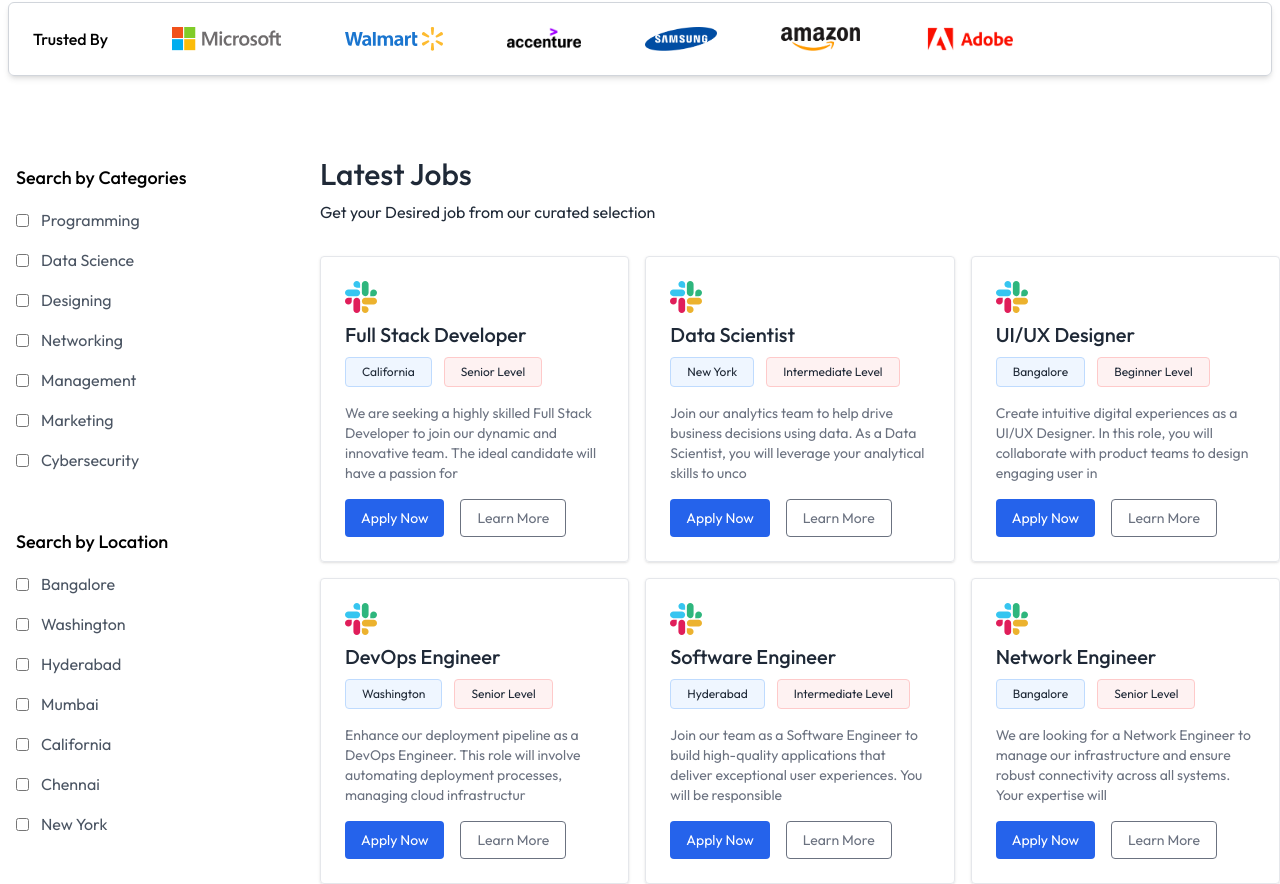
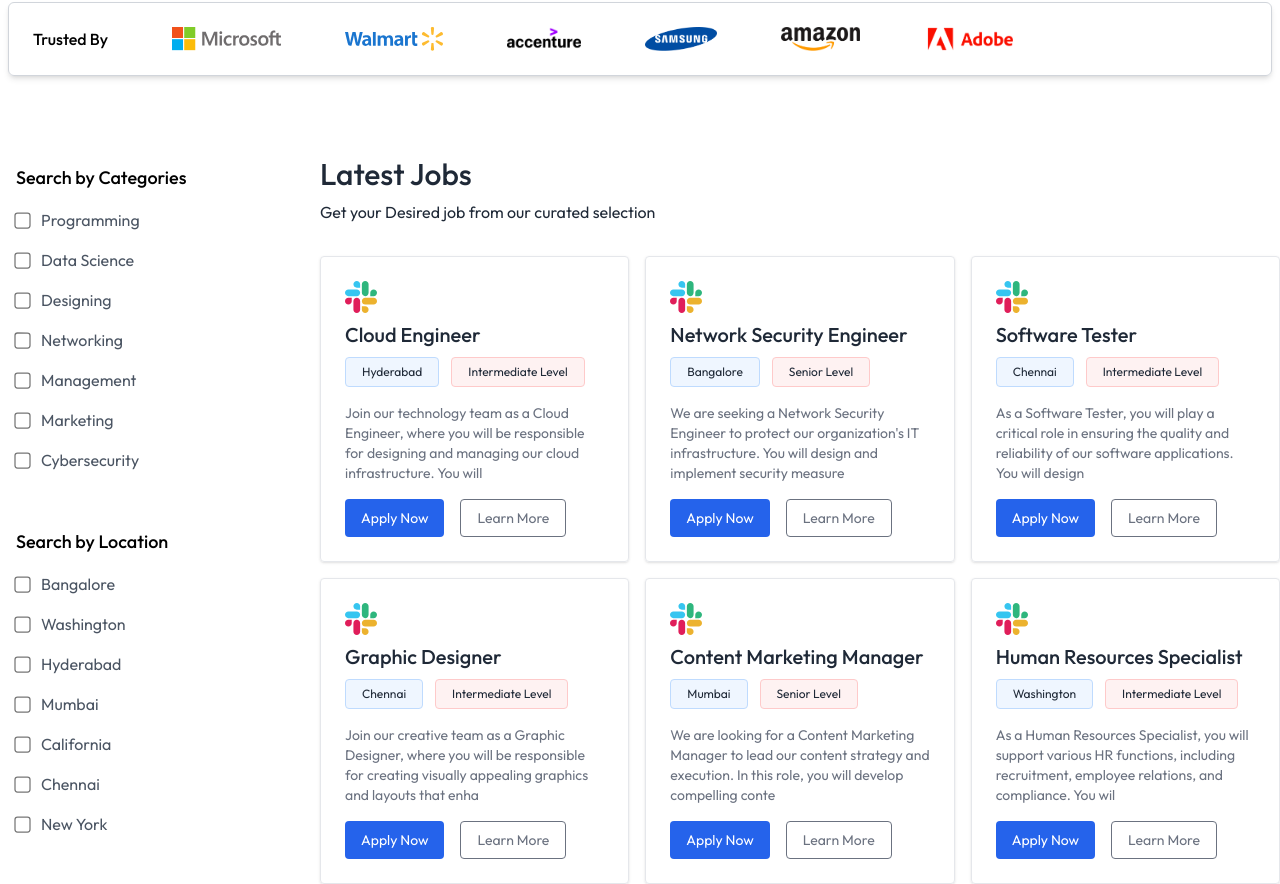
Before and after one commit to Prince-Singh-Dev/JobSphere, a React (Vite) app in the folder client/: page / in a window 1280 px wide. Shown: the part 434-1318 px from the top of the page. Built offline with nearby package versions, Linux system fonts and the light colour scheme; no server answers.

Commit message:
completed the serach and filter logic

```diff
--- a/client/src/components/JobListing.jsx
+++ b/client/src/components/JobListing.jsx
@@ -1,13 +1,40 @@
-import React, { useContext, useState } from 'react'
+import React, { useContext, useEffect, useState } from 'react'
 import { AppContext } from '../context/AppContext'
 import { assets, JobCategories, JobLocations } from '../assets/assets'
 import JobCard from './JobCard'
 
 const JobListing = () => {
 
-    const {isSearched , searchFIlter , setSearchFilter , jobs} = useContext(AppContext)
+    const {isSearched , searchFilter , setSearchFilter , jobs} = useContext(AppContext)
     const [showFilter , setShowFilter] = useState(false);
     const [currentPage , setCurrentPage] = useState(1)
+    const [selectedCategories , setSelectedCategories] = useState([])
+    const [selectedLocations , setselectedLocations] = useState([])
+
+    const [filteredJobs , setFilteredJobs] = useState(jobs)
+
+    const handleCategoryChange = (category) => {
+        setSelectedCategories(prev => prev.includes(category) ? prev.filter( c => c !== category) : [...prev,category])
+    }
+
+    const handleLocationChange = (location) => {
+        setselectedLocations(prev => prev.includes(location) ? prev.filter( l => l !== location) : [...prev,location])
+    }
+
+    useEffect(()=>{
+        const matchesCategory = job => selectedCategories.length === 0 || selectedCategories.includes(job.category)
+        const matchesLocation = job => selectedLocations.length === 0 || selectedLocations.includes(job.location)
+        const matchesTitle = job => searchFilter.title == "" || job.title.toLowerCase().includes(searchFilter.title.toLowerCase())
+        const matchesSearchLocationa = job => searchFilter.location === "" || job.location.toLowerCase().includes(searchFilter.location.toLowerCase())
+
+        const newFilteredJobs = jobs.slice().reverse().filter(
+            job => matchesCategory(job) && matchesLocation(job) && matchesTitle(job) && matchesSearchLocationa(job)
+        )
+
+        setFilteredJobs(newFilteredJobs)
+        setCurrentPage(1)
+
+    },[jobs,selectedCategories,selectedLocations,searchFilter])
 
     return (
         <div className='container 2xl:px-20 mx-auto flex flex-col lg:flex-row max-lg:space-y-8 py-8'>
@@ -16,19 +43,19 @@ const JobListing = () => {
                 {/* Search Filter from hero component */}
 
                 {
-                isSearched && (searchFIlter.title !== "" || searchFIlter.location !== "") && (
+                    isSearched && (searchFilter.title !== "" || searchFilter.location !== "") && (
                         <>
                             <h3 className='font-medium text-lg mb-4'>Current Search</h3>
                             <div className='mb-4 text-gray-600'>
-                            {searchFIlter.title && (
+                                {searchFilter.title && (
                                     <span className='inline-flex items-center gap-2.5 bg-blue-50 border border-blue-200 px-4 py-1.5 rounded'>
-                                    {searchFIlter.title}
+                                        {searchFilter.title}
                                         <img onClick={ e => setSearchFilter(prev => ({...prev,title:""})) } className='cursor-pointer' src={assets.cross_icon} alt="" />
                                     </span>
                                 )}
-                            {searchFIlter.location && (
+                                {searchFilter.location && (
                                     <span className='ml-2 inline-flex items-center gap-2.5 bg-red-50 border border-red-200 px-4 py-1.5 rounded'>
-                                    {searchFIlter.location}
+                                        {searchFilter.location}
                                         <img onClick={ e => setSearchFilter(prev => ({...prev,location:""})) } className='cursor-pointer' src={assets.cross_icon} alt="" />
                                     </span>
                                 )}
@@ -48,7 +75,12 @@ const JobListing = () => {
                         {
                             JobCategories.map((category,index)=>(
                                 <li className='flex gap-3 items-center' key={index}>
-                                <input className='sacle-125' type="checkbox" name='' id='' />
+                                    <input
+                                        className='scale-125'
+                                        type="checkbox"
+                                        onChange={()=>handleCategoryChange(category)}
+                                        checked={selectedCategories.includes(category)}
+                                    />
                                     {category}
                                 </li>
                             ))
@@ -63,7 +95,12 @@ const JobListing = () => {
                         {
                             JobLocations.map((location,index)=>(
                                 <li className='flex gap-3 items-center' key={index}>
-                                <input className='sacle-125' type="checkbox" name='' id='' />
+                                    <input
+                                        className='scale-125'
+                                        type="checkbox"
+                                        onChange={()=>handleLocationChange(location)}
+                                        checked={selectedLocations.includes(location)}
+                                    />
                                     {location}
                                 </li>
                             ))
@@ -74,29 +111,45 @@ const JobListing = () => {
 
             {/*Job Listing*/}
             <section className='w-full lg:w-3/4 text-gray-800 max-lg:px-4'>
-            <h3  className='font-medium text-3xl py-2' id='job-list'>Latest Jobs</h3>
+                <h3 className='font-medium text-3xl py-2' id='job-list'>Latest Jobs</h3>
                 <p className='mb-8'>Get your Desired job from our curated selection</p>
-            <div className='grid grid-cols-1 sm:grid-col-2 xl:grid-cols-3 gap-4'>
-                    {jobs.slice((currentPage-1)*6, currentPage*6).map((job,index)=>(
+
+                <div className='grid grid-cols-1 sm:grid-cols-2 xl:grid-cols-3 gap-4'>
+                    {filteredJobs.slice((currentPage-1)*6, currentPage*6).map((job,index)=>(
                         <JobCard key={index} job={job}/>
                     ))}
                 </div>
 
                 {/* Pagination*/}
-            {jobs.length > 0 && (
+                {filteredJobs.length > 0 && (
                     <div className='flex items-center justify-center space-x-2 mt-10'>
                         <a href="#job-list">
-                        <img onClick={()=> setCurrentPage(Math.max(currentPage-1),1)} src={assets.left_arrow_icon} alt="" />
+                            <img
+                                onClick={()=> setCurrentPage(Math.max(currentPage-1, 1))}
+                                src={assets.left_arrow_icon}
+                                alt=""
+                            />
                         </a>
+
                         {
-                        Array.from({length:Math.ceil(jobs.length/6)}).map((_,index)=>(
-                            <a href="#job-list">
-                                <button onClick={()=> setCurrentPage(index+1)} className={`w-10 h-10 flex items-center justify-center border border-gray-300 rounded ${currentPage === index+1 ? 'bg-blue-100 text-blue-500' : 'text-gray-500'}`}>{index + 1}</button>
+                            Array.from({length:Math.ceil(filteredJobs.length/6)}).map((_,index)=>(
+                                <a key={index} href="#job-list">
+                                    <button
+                                        onClick={()=> setCurrentPage(index+1)}
+                                        className={`w-10 h-10 flex items-center justify-center border border-gray-300 rounded ${currentPage === index+1 ? 'bg-blue-100 text-blue-500' : 'text-gray-500'}`}
+                                    >
+                                        {index + 1}
+                                    </button>
                                 </a>
                             ))
                         }
+
                         <a href="#job-list">
-                        <img onClick={()=> setCurrentPage(Math.min(currentPage+1, Math.ceil(jobs.length/6)))} src={assets.right_arrow_icon} alt="" />
+                            <img
+                                onClick={()=> setCurrentPage(Math.min(currentPage+1, Math.ceil(filteredJobs.length/6)))}
+                                src={assets.right_arrow_icon}
+                                alt=""
+                            />
                         </a>
                     </div>
                 )}
--- a/client/src/context/AppContext.jsx
+++ b/client/src/context/AppContext.jsx
@@ -5,7 +5,7 @@ export const AppContext = createContext()
 
 export const AppContextProvider = (props) => {
 
-    const [searchFIlter , setSearchFilter] = useState({
+    const [searchFilter , setSearchFilter] = useState({
         title:'',
         location:''
     })
@@ -24,7 +24,7 @@ export const AppContextProvider = (props) => {
     },[])
 
     const value = {
-        setSearchFilter, searchFIlter,
+        setSearchFilter, searchFilter,
         setIsSearched, isSearched,
         jobs,setJobs
     }
```
Lines whose indentation alone changed are shown as unchanged.
